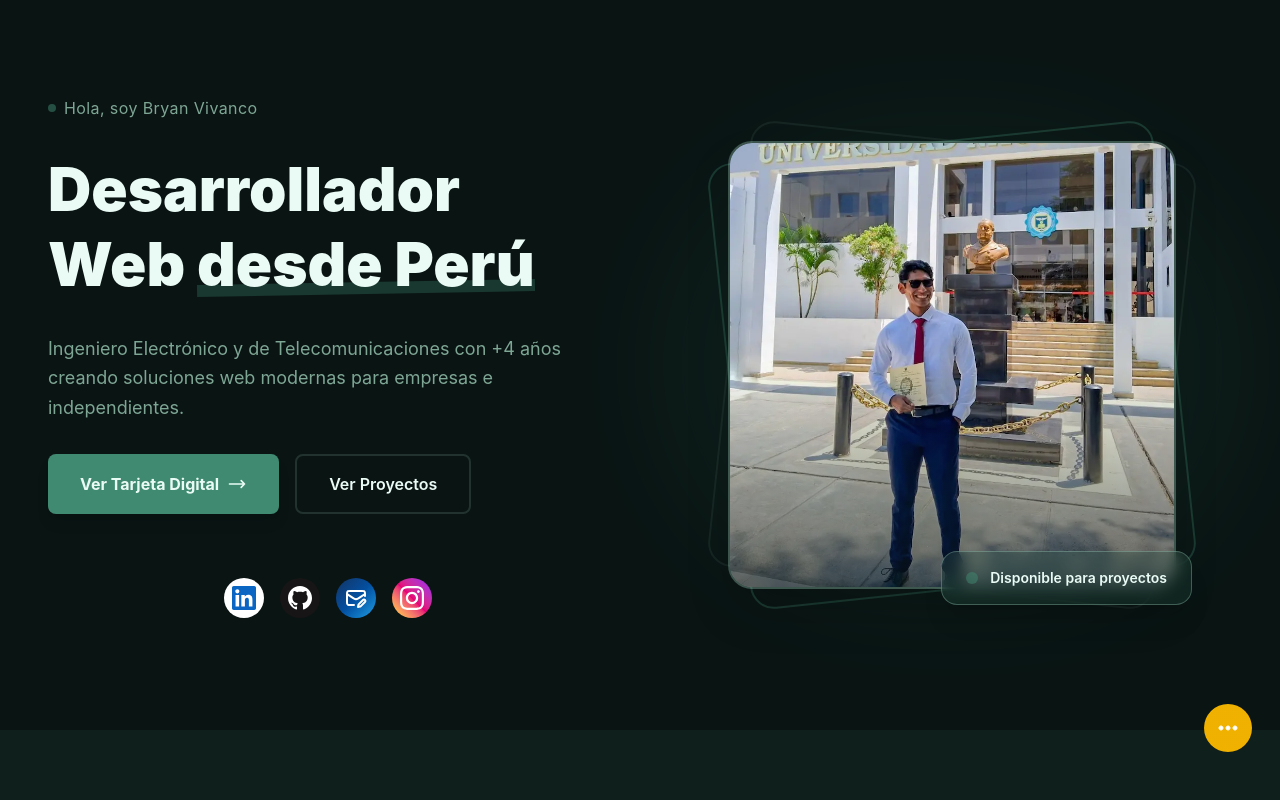
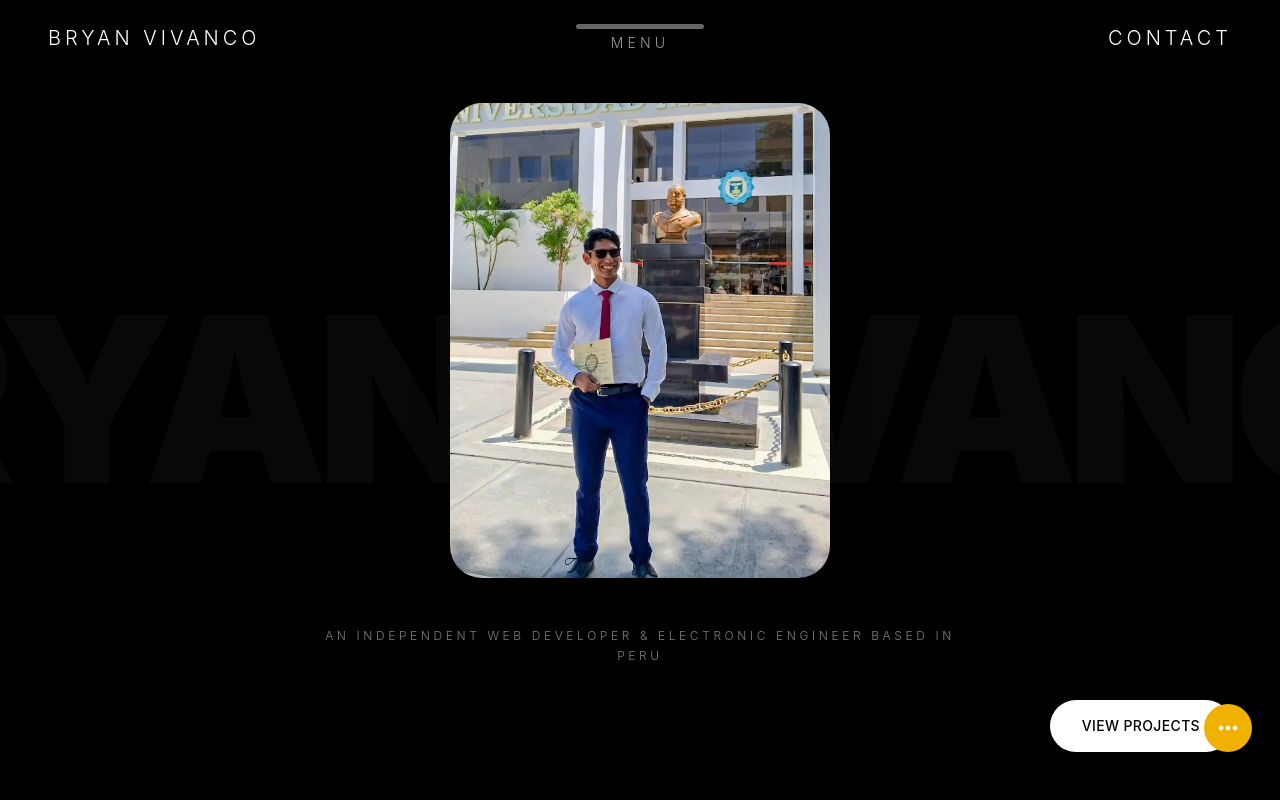
Before and after one commit to bryanvivancos/bjlinks-react-tailwind, a React (Vite) app: page / in a window 1280 px wide. Shown: the top 800 px of the page. Built offline with nearby package versions, Linux system fonts and the light colour scheme; what @midudev/tailwind-animations would draw is missing.

Commit message:
update hero section v1

```diff
--- a/index.html
+++ b/index.html
@@ -16,7 +16,8 @@
     <meta name="twitter:card" content="summary_large_image">
   </head>
 
-  <body class="flex justify-center bg-gradient-to-b from-black via-gray-900 to-gray-900 mx-auto min-h-dvh">
+  <!-- <body class="flex justify-center bg-gradient-to-b from-black via-gray-900 to-gray-900 mx-auto min-h-dvh"> -->
+  <body class="flex justify-center bg-black-900 mx-auto min-h-dvh">
 
     <div id="stars"></div>
     <div id="root"></div>
--- a/src/components/Hero.jsx
+++ b/src/components/Hero.jsx
@@ -1,89 +1,67 @@
-import { DIGITAL_CARD } from '../CONTANTS'
-import Socials from './Socials.jsx'
+import Navbar from './Navbar'
 
 const Hero = () => {
     return (
-        <section id='hero' className='w-full min-h-[85vh] flex items-center justify-center py-16 md:py-24'>
-            <div className='w-full max-w-7xl mx-auto px-6 md:px-12'>
+        <section id='hero' className='relative w-full min-h-screen bg-black overflow-hidden'>
 
-                <div className='grid md:grid-cols-2 gap-12 md:gap-16 items-center'>
+            <Navbar />
 
-                    <div className='flex flex-col gap-6 md:gap-8 max-md:text-center'>
-
-                        <div className='inline-flex items-center gap-2 max-md:justify-center'>
-                            <div className='w-2 h-2 rounded-full bg-accent animate-pulse'></div>
-                            <span className='text-text-secondary font-Quick text-sm md:text-base tracking-wide'>
-                                Hola, soy Bryan Vivanco
-                            </span>
+            {/* Giant Background Text */}
+            <div className='absolute inset-0 flex items-center justify-center pointer-events-none overflow-hidden'>
+                <h1 className='text-[20vw] md:text-[18vw] font-black tracking-tighter text-white/[0.03] whitespace-nowrap select-none'>
+                    BRYAN VIVANCO
+                </h1>
             </div>
 
-                        <h1 className='font-Quick font-black text-4xl md:text-5xl lg:text-6xl leading-tight text-text-primary'>
-                            Desarrollador Web{' '}
-                            <span className='relative inline-block'>
-                                <span className='relative z-10'>desde Perú</span>
-                                <span className='absolute bottom-2 left-0 w-full h-3 bg-accent opacity-30 -rotate-1'></span>
-                            </span>
-                        </h1>
+            {/* Main Content */}
+            <div className='relative z-10 flex flex-col items-center justify-center min-h-screen px-6 md:px-12 pt-24 pb-32'>
 
-                        <p className='text-text-secondary font-Quick text-base md:text-lg leading-relaxed max-w-xl'>
-                            Ingeniero Electrónico y de Telecomunicaciones con +4 años creando soluciones web modernas para empresas e independientes.
+                {/* Central Image */}
+                <div className='w-full max-w-[280px] md:max-w-[340px] lg:max-w-[380px] mb-8 md:mb-12'>
+                    <div className='relative aspect-[4/5] rounded-3xl md:rounded-[2rem] overflow-hidden shadow-2xl group'>
+                        <img
+                            src='/IMG-20230911-WA0113.webp'
+                            alt='Bryan Vivanco Silva'
+                            className='w-full h-full object-cover transition-transform duration-500 group-hover:scale-105'
+                        />
+                    </div>
+                </div>
+
+                {/* Description Text */}
+                <div className='max-w-2xl text-center px-4'>
+                    <p className='text-white/50 text-[10px] md:text-xs tracking-[0.25em] md:tracking-[0.3em] font-light uppercase leading-relaxed'>
+                        AN INDEPENDENT WEB DEVELOPER & ELECTRONIC ENGINEER BASED IN PERU
                     </p>
+                </div>
+            </div>
 
-                        <div className='flex flex-col sm:flex-row gap-4 max-md:items-center'>
+            {/* CTA Button - Bottom Right */}
+            <div className='absolute bottom-8 right-6 md:bottom-12 md:right-12 z-20'>
                 <a
-                                href={DIGITAL_CARD}
-                                target='_blank'
-                                rel='noopener noreferrer'
-                                className='inline-flex items-center justify-center gap-2 px-8 py-4 bg-accent hover:bg-accent-hover text-text-primary font-Quick font-bold rounded-lg transition-all duration-300 hover:scale-105 shadow-lg hover:shadow-xl'
+                    href='#projects'
+                    className='inline-block bg-white text-black px-6 md:px-8 py-3 md:py-4 rounded-full text-xs md:text-sm font-medium tracking-wide uppercase hover:bg-white/90 transition-all duration-300 shadow-lg hover:shadow-xl'
                 >
-                                Ver Tarjeta Digital
-                                <svg className='w-5 h-5' fill='none' stroke='currentColor' viewBox='0 0 24 24'>
-                                    <path strokeLinecap='round' strokeLinejoin='round' strokeWidth={2} d='M17 8l4 4m0 0l-4 4m4-4H3' />
-                                </svg>
-                            </a>
-
-                            <a
-                                href='#projectstab'
-                                className='inline-flex items-center justify-center gap-2 px-8 py-4 border-2 border-border hover:border-border-hover text-text-primary font-Quick font-semibold rounded-lg transition-all duration-300 hover:bg-bg-card'
-                            >
-                                Ver Proyectos
+                    VIEW PROJECTS
                 </a>
             </div>
 
-                        <div className='pt-4 max-md:flex max-md:justify-center'>
-                            <Socials/>
-                        </div>
-                    </div>
+            {/* Fade-in Animation */}
+            <style jsx>{`
+                @keyframes fadeIn {
+                    from {
+                        opacity: 0;
+                        transform: translateY(20px);
+                    }
+                    to {
+                        opacity: 1;
+                        transform: translateY(0);
+                    }
+                }
 
-                    <div className='relative flex items-center justify-center'>
-                        <div className='absolute inset-0 bg-accent opacity-10 blur-3xl rounded-full'></div>
-
-                        <div className='relative w-full max-w-md aspect-square'>
-                            <div className='absolute inset-0 border-2 border-border rounded-3xl rotate-6 opacity-50'></div>
-                            <div className='absolute inset-0 border-2 border-accent rounded-3xl -rotate-6 opacity-30'></div>
-
-                            <div className='relative w-full h-full rounded-3xl overflow-hidden border-2 border-border-hover shadow-2xl'>
-                                <img
-                                    src='/IMG-20230911-WA0113.webp'
-                                    alt='Bryan Vivanco Silva - Desarrollador Web'
-                                    className='w-full h-full object-cover'
-                                />
-
-                                <div className='absolute inset-0 bg-gradient-to-t from-bg-primary via-transparent to-transparent opacity-60'></div>
-                            </div>
-
-                            <div className='absolute -bottom-4 -right-4 bg-bg-card backdrop-blur-sm border border-border-hover rounded-2xl px-6 py-4 shadow-xl'>
-                                <div className='flex items-center gap-3'>
-                                    <div className='w-3 h-3 rounded-full bg-accent animate-pulse'></div>
-                                    <span className='text-text-primary font-Quick font-semibold text-sm'>
-                                        Disponible para proyectos
-                                    </span>
-                                </div>
-                            </div>
-                        </div>
-                    </div>
-                </div>
-            </div>
+                #hero > div:nth-child(3) {
+                    animation: fadeIn 0.8s ease-out;
+                }
+            `}</style>
         </section>
     )
 }
--- /dev/null
+++ b/src/components/Navbar.jsx
@@ -0,0 +1,110 @@
+import { useState, useEffect } from 'react'
+
+const Navbar = () => {
+    const [isOpen, setIsOpen] = useState(false)
+
+    useEffect(() => {
+        if (isOpen) {
+            document.body.style.overflow = 'hidden'
+        } else {
+            document.body.style.overflow = 'unset'
+        }
+
+        return () => {
+            document.body.style.overflow = 'unset'
+        }
+    }, [isOpen])
+
+    const menuLinks = [
+        { label: 'HOME', href: '#hero' },
+        { label: 'ABOUT ME', href: '#about' },
+        { label: 'PROJECTS', href: '#projectstab' },
+        { label: 'CONTACT', href: '#contact' }
+    ]
+
+    const handleLinkClick = () => {
+        setIsOpen(false)
+    }
+
+    return (
+        <>
+            {/* Fixed Navbar */}
+            <nav className='fixed top-0 left-0 right-0 z-50 px-6 md:px-12 py-6'>
+                <div className='relative flex items-center justify-between'>
+                    <div className='cursor-pointer hover:text-green-500 transition-all duration-300 text-white text-base md:text-xl tracking-[0.2em] font-light uppercase'>
+                        BRYAN VIVANCO
+                    </div>
+
+                    <button
+                        onClick={() => setIsOpen(!isOpen)}
+                        className='absolute left-1/2 -translate-x-1/2 cursor-pointer group flex flex-col items-center gap-1'
+                    >
+                        <div className='w-24 md:w-32 h-[5px] bg-white/40 rounded-full group-hover:bg-white transition-all duration-300'></div>
+                        <span className='text-white/60 text-xs md:text-sm tracking-[0.3em] font-light group-hover:text-white transition-all duration-300'>
+                            {isOpen ? 'CLOSE' : 'MENU'}
+                        </span>
+                    </button>
+
+                    <a
+                        href='#contact'
+                        className='cursor-pointer hover:text-green-500 transition-all duration-300 text-white text-base md:text-xl tracking-[0.2em] font-light uppercase'
+                    >
+                        CONTACT
+                    </a>
+                </div>
+            </nav>
+
+            {/* Fullscreen Overlay Menu */}
+            <div
+                className={`fixed inset-0 z-40 transition-opacity duration-500 ease-in-out ${
+                    isOpen ? 'opacity-100 pointer-events-auto' : 'opacity-0 pointer-events-none'
+                }`}
+            >
+                {/* Gradient Background */}
+                <div className='absolute inset-0 bg-gradient-to-r from-black via-black to-orange-900/30'></div>
+
+                {/* Menu Content */}
+                <div className='relative z-10 flex items-center justify-center min-h-screen'>
+                    <nav className='flex flex-col items-center gap-8 md:gap-12'>
+                        {menuLinks.map((link, index) => (
+                            <a
+                                key={link.label}
+                                href={link.href}
+                                onClick={handleLinkClick}
+                                className={`text-white text-4xl md:text-6xl lg:text-7xl font-light uppercase tracking-[0.15em] hover:opacity-70 hover:scale-105 transition-all duration-300 ${
+                                    isOpen ? 'animate-fadeInUp' : ''
+                                }`}
+                                style={{
+                                    animationDelay: isOpen ? `${index * 100}ms` : '0ms'
+                                }}
+                            >
+                                {link.label}
+                            </a>
+                        ))}
+                    </nav>
+                </div>
+            </div>
+
+            {/* Animations */}
+            <style jsx>{`
+                @keyframes fadeInUp {
+                    from {
+                        opacity: 0;
+                        transform: translateY(30px);
+                    }
+                    to {
+                        opacity: 1;
+                        transform: translateY(0);
+                    }
+                }
+
+                .animate-fadeInUp {
+                    animation: fadeInUp 0.6s ease-out forwards;
+                    opacity: 0;
+                }
+            `}</style>
+        </>
+    )
+}
+
+export default Navbar
```
Lines whose indentation alone changed are shown as unchanged.
